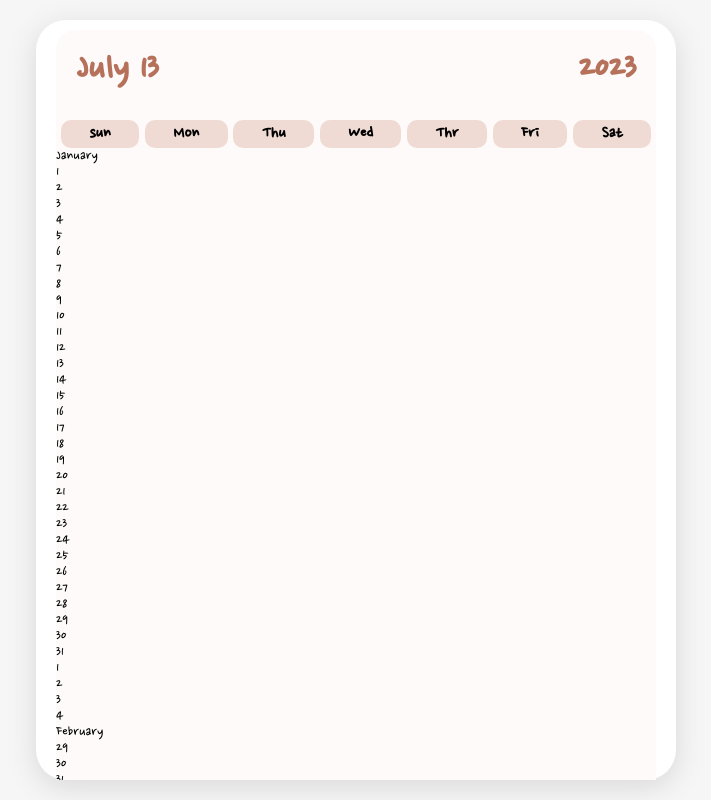
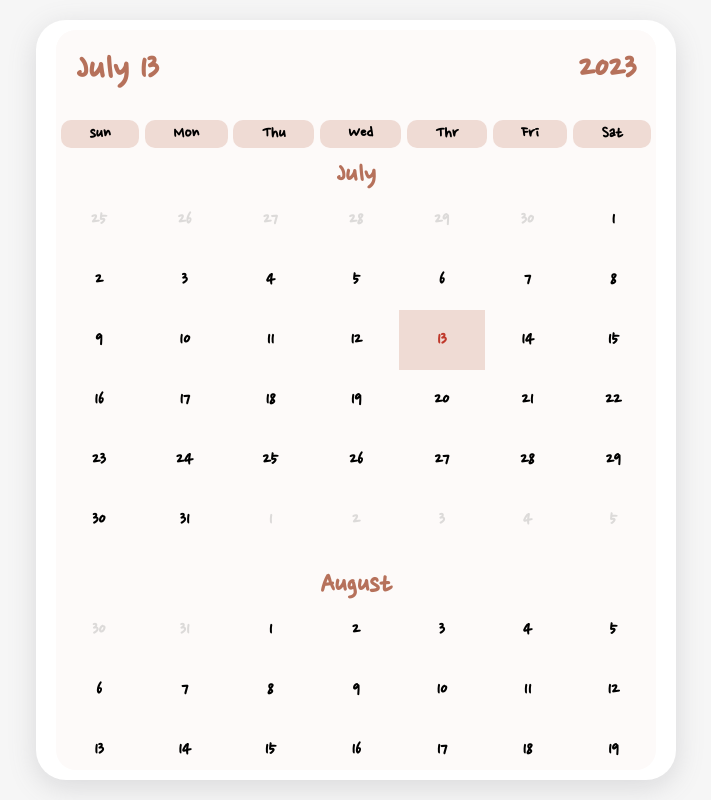
Before and after one commit to taehyeon0412/react_emotion-diary, a React (Create React App) app: page /calendar in a window 1280 px wide. Shown: the whole page, without its empty margins (284-995 px from the left). Built offline with nearby package versions, Linux system fonts and the light colour scheme; a web font is replaced by a local one.

Commit message:
달력 완성
-처음 렌더링시 현재 날짜 포커싱
-헤더 날짜 클릭시 현재 날짜 포커싱
-현재 날짜 css 추가
-해당 달의 일자가 아닌것 음영처리

```diff
--- a/src/components/CalendarItem.js
+++ b/src/components/CalendarItem.js
@@ -10,13 +10,46 @@ import {
 } from "date-fns";
 import { styled } from "styled-components";
 
-const CalendarHeader = styled.div``;
+const CalendarHeader = styled.div`
+  display: flex;
+  align-items: center;
+  justify-content: center;
+  color: rgb(182, 113, 91);
+  font-size: 30px;
+  font-weight: 700;
+  margin-top: 20px;
+`;
 
-const CalendarCell = styled.div``;
+const CalendarCell = styled.div`
+  display: flex;
+  justify-content: center;
+  align-items: center;
+  padding-top: 20px;
+  padding-bottom: 20px;
 
-const CalendarCellText = styled.span``;
+  &:hover {
+    cursor: pointer;
+  }
 
-const Row = styled.div``;
+  &.disabled {
+    color: #dcdad9;
+  }
+
+  &.selected {
+    background-color: #efdbd4;
+    color: #c0392b;
+  }
+`;
+
+const CalendarCellText = styled.span`
+  font-size: 20px;
+  font-weight: 600;
+`;
+
+const Row = styled.div`
+  display: grid;
+  grid-template-columns: repeat(7, 1fr);
+`;
 
 const CalendarBody = styled.div``;
 
@@ -47,8 +80,8 @@ export const RenderCells = ({ currentMonth, selectedDate }) => {
   /* console.log(isSameMonth(day, monthStart)); */ //day가 monthStart 날짜와 같은 달에 속하는지 여부 조건부로 렌더링 적용
   /* console.log(isSameDay(day, selectedDate)); */ //day가 selectedDate와 동일한지 확인. day와 selectedDate의 일, 월, 연도가 같으면 true를 반환
 
-  const sameMonth = isSameMonth(day, monthStart).toString();
-  const sameDay = isSameDay(day, selectedDate).toString();
+  const SameMonth = isSameMonth(day, monthStart).toString();
+  const SameDay = isSameDay(day, selectedDate).toString();
 
   while (day <= endDate) {
     for (let i = 0; i < 7; i++) {
@@ -56,9 +89,16 @@ export const RenderCells = ({ currentMonth, selectedDate }) => {
 
       days.push(
         <CalendarCell
-          /* samemonth={sameMonth}
-          sameday={sameDay} */
           key={Math.random()}
+          className={`${
+            !isSameMonth(day, monthStart)
+              ? "disabled"
+              : isSameDay(day, selectedDate)
+              ? "selected"
+              : format(currentMonth, "M") !== format(day, "M")
+              ? "not-valid"
+              : "valid"
+          }`}
         >
           <CalendarCellText>{formattedDate}</CalendarCellText>
         </CalendarCell>
--- a/src/pages/Calendar.js
+++ b/src/pages/Calendar.js
@@ -1,20 +1,40 @@
 import { styled } from "styled-components";
 import { addMonths, format } from "date-fns";
+import { useEffect, useRef } from "react";
 
 //COMPONENT
 import { RenderCells, RenderHeader } from "../components/CalendarItem";
 
 const Wrapper = styled.div`
-  display: flex;
+  display: grid;
+  grid-template-rows: 150px auto;
+  overflow: hidden;
+
   flex-direction: column;
-  position: relative;
   height: 100vh;
   margin-bottom: 10px;
   margin-top: 10px;
-  padding-top: 20px;
   border-radius: 20px;
 
   background-color: #fdfaf9;
+`;
+
+const Header = styled.div`
+  position: fixed;
+  padding-top: 20px;
+  padding-bottom: 5px;
+  border-radius: 20px 20px 0px 0px;
+  top: 5;
+  z-index: 99;
+  background-color: #fdfaf9;
+
+  @media (min-width: 650px) {
+    width: 600px;
+  }
+
+  @media (max-width: 650px) {
+    width: 80vw;
+  }
 `;
 
 const TodayDiv = styled.div`
@@ -58,6 +78,17 @@ const Weekday = styled.div`
   font-weight: 700;
 `;
 
+const Body = styled.div`
+  margin-top: 130px;
+  overflow-y: auto;
+  height: 75vh;
+
+  -ms-overflow-style: none; // IE에서 스크롤바 감춤
+  &::-webkit-scrollbar {
+    display: none !important; // 윈도우 크롬 등
+  }
+`;
+
 const CalendarList = styled.div``;
 
 const CalendarItem = styled.div``;
@@ -70,10 +101,19 @@ function Calendar() {
   let currentMonth = new Date(format(currentDate, "yyyy")); //올해 첫번째 달
   const date = ["sun", "Mon", "Thu", "Wed", "Thr", "Fri", "Sat"];
   const month = []; //달력 렌더링
+  const monthRef = useRef(null);
 
+  //달력body 함수
   for (let i = 0; i < 12; i++) {
     month.push(
-      <CalendarItem key={Math.random()}>
+      <CalendarItem
+        key={Math.random()}
+        ref={
+          format(currentMonth, "MM") === format(selectedDate, "MM")
+            ? monthRef
+            : null // 오늘날짜가 속해있는 달에 포커스가 잡히게 조건문으로 ref를 사용함
+        }
+      >
         <RenderHeader currentMonth={currentMonth} />
         <RenderCells currentMonth={currentMonth} selectedDate={selectedDate} />
       </CalendarItem>
@@ -82,10 +122,25 @@ function Calendar() {
   }
   //CalendarItem.js -RenderHeader,RenderCells
 
+  //렌더링시 포커스를 넣어주는 함수
+  useEffect(() => {
+    if (monthRef.current !== null) {
+      monthRef.current.scrollIntoView({ behavior: "auto" });
+    }
+  }, []);
+
+  //오늘 날짜 누르면 해당월로 이동하는 함수
+  const scrollCurrentMonth = () => {
+    if (monthRef.current !== null) {
+      monthRef.current.scrollIntoView({ behavior: "smooth" });
+    }
+  };
+
   return (
     <Wrapper>
+      <Header>
         <TodayDiv>
-        <TodayCurText>
+          <TodayCurText onClick={scrollCurrentMonth}>
             <p>{currentDate.toLocaleString("en-US", { month: "long" })}</p>
             <p>{currentDate.getDate()}</p>
           </TodayCurText>
@@ -99,8 +154,11 @@ function Calendar() {
           ))}
         </WeekdayDiv>
         {/* 월~일 요일 */}
+      </Header>
 
+      <Body>
         <CalendarList>{month}</CalendarList>
+      </Body>
       {/*달력 body*/}
     </Wrapper>
   );
```
Lines whose indentation alone changed are shown as unchanged.
